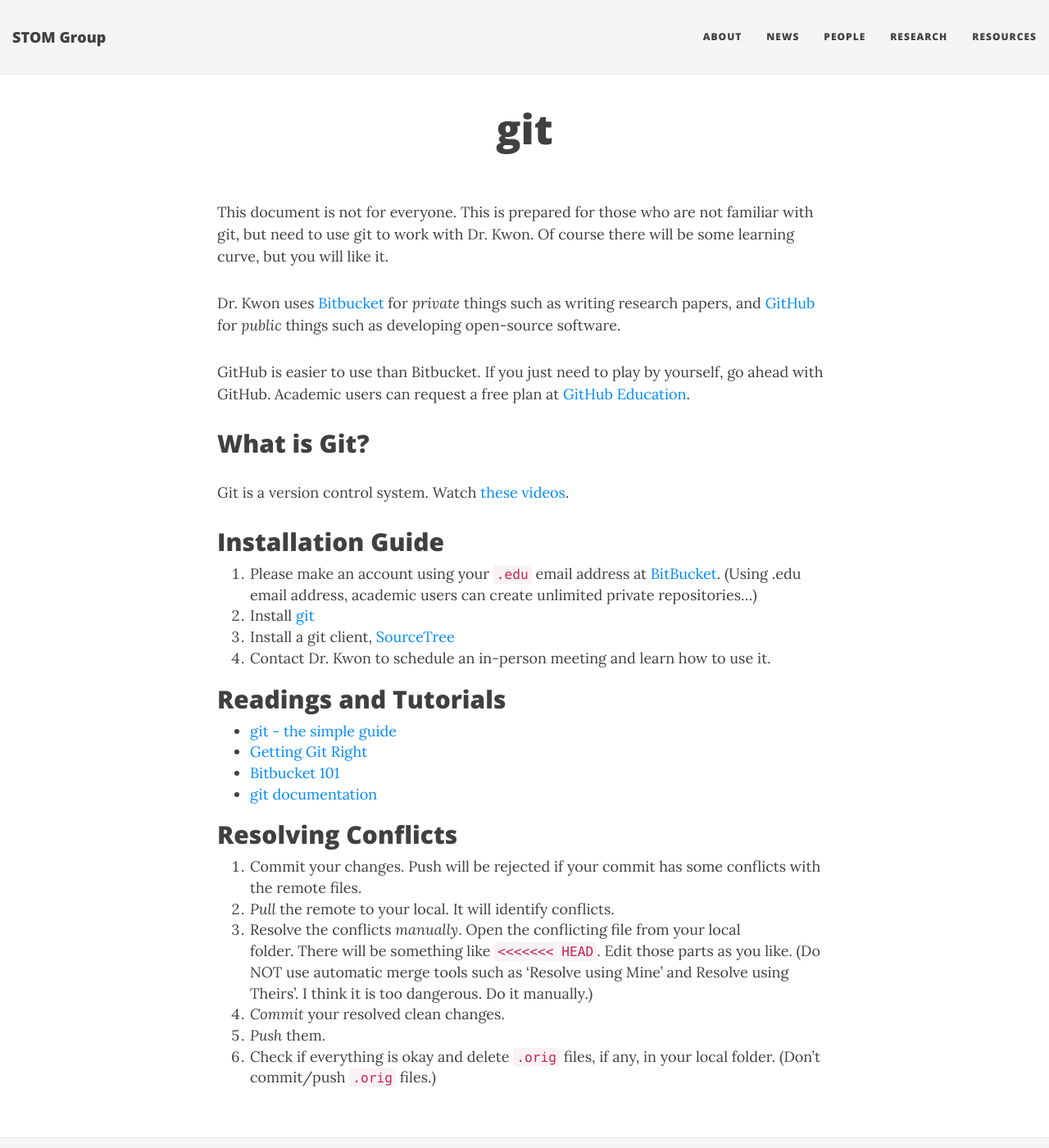
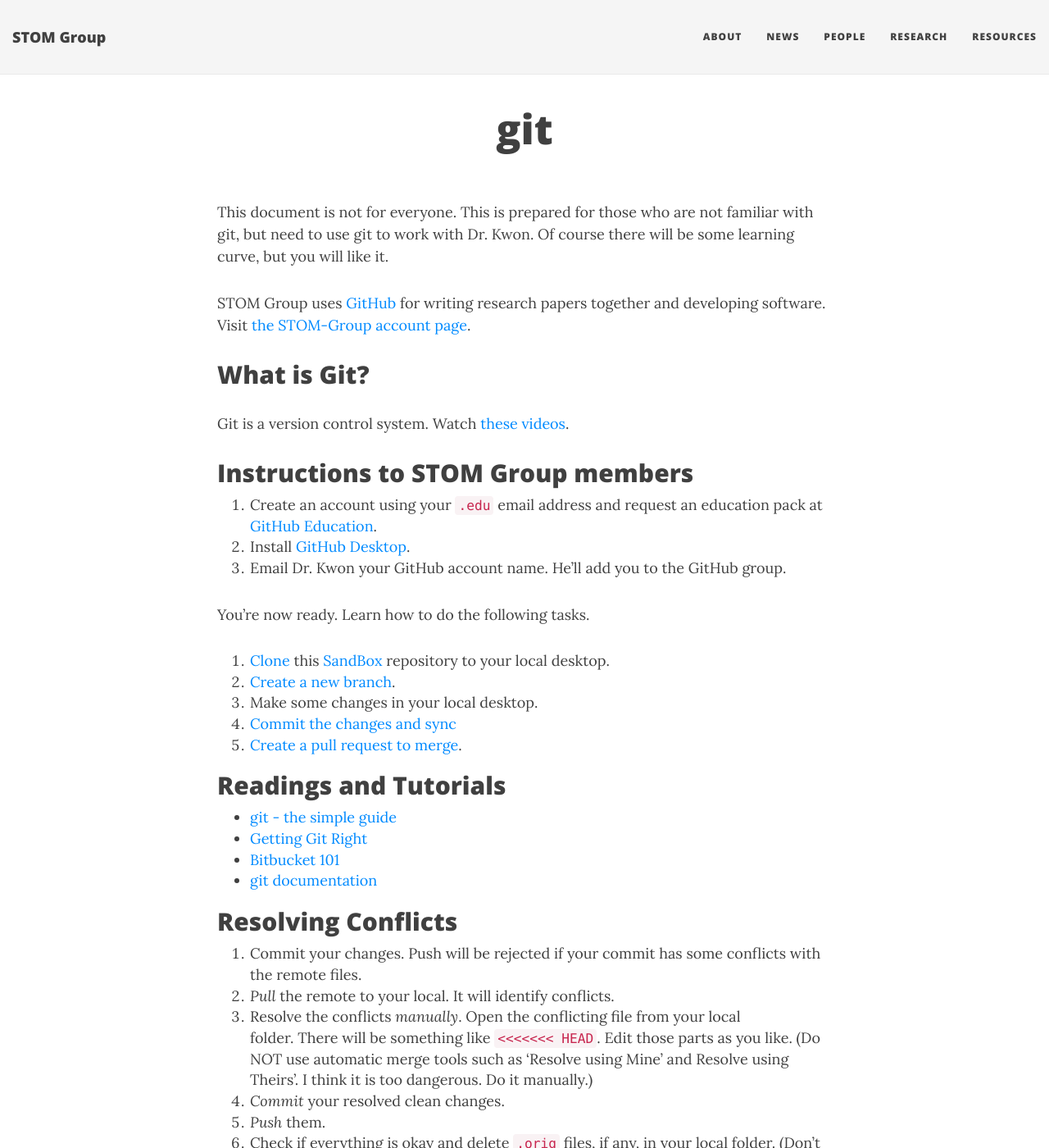
Before and after one commit to STOM-Group/stom.chkwon.net, a Jekyll site: the page built from resources/git.md, in a window 1280 px wide and 1400 px high. Shown: the whole window at 82% size. Built offline with Jekyll 4.4.1, drawn with Linux system fonts in a browser that asks for light colours; nearby versions of some CDN libraries; comment, search, counter and statistics services are not loaded.

Commit message:
new instructions for GitHub

```diff
--- a/resources/git.md
+++ b/resources/git.md
@@ -7,23 +7,24 @@
 
 This document is not for everyone. This is prepared for those who are not familiar with git, but need to use git to work with Dr. Kwon. Of course there will be some learning curve, but you will like it.
 
-Dr. Kwon uses <a href="http://bitbucket.org" target="_blank">Bitbucket</a> for <em>private</em> things such as writing research papers, and <a href="http://github.com" target="_blank">GitHub</a> for <em>public</em> things such as developing open-source software.
-
-GitHub is easier to use than Bitbucket. If you just need to play by yourself, go ahead with GitHub. Academic users can request a free plan at <a href="https://education.github.com/discount_requests/new" target="_blank">GitHub Education</a>.
+STOM Group uses [GitHub](https://github.com) for writing research papers together and developing software. Visit [the STOM-Group account page](https://github.com/STOM-Group).
 
 ## What is Git?
-Git is a version control system. Watch <a href="http://git-scm.com/videos" target="_blank">these videos</a>.
+Git is a version control system. Watch [these videos](http://git-scm.com/videos).
 
-## Installation Guide
-1. Please make an account using your `.edu` email address at <a href="https://bitbucket.org" target="_blank">BitBucket</a>.
-(Using .edu email address, academic users can create unlimited private repositories…)
-2. Install <a href="https://confluence.atlassian.com/display/BITBUCKET/Set+up+Git" target="_blank">git</a>
-3. Install a git client, <a href="http://www.sourcetreeapp.com" target="_blank">SourceTree</a>
-4. Contact Dr. Kwon to schedule an in-person meeting and learn how to use it.
+## Instructions to STOM Group members
+1. Create an account using your `.edu` email address and request an education pack at [GitHub Education](https://education.github.com/).
+2. Install [GitHub Desktop](https://desktop.github.com).
+3. Email Dr. Kwon your GitHub account name. He'll add you to the GitHub group.
 
-<!-- 4. Install a `diff`/`merge` program:
-	- Windows: <a href="http://www.sourcegear.com/diffmerge/" target="_blank">DiffMerge</a>
-	- Mac OS X: <a href="http://www.sourcegear.com/diffmerge/" target="_blank">DiffMerge</a> or FileMerge (part of <a href="https://developer.apple.com/xcode/" target="_blank">Xcode</a>) -->
+You're now ready. Learn how to do the following tasks.
+
+1. [Clone](https://help.github.com/desktop/guides/contributing/cloning-a-repository-from-github-desktop/) this [SandBox](https://github.com/STOM-Group/SandBox) repository to your local desktop.
+2. [Create a new branch](https://help.github.com/desktop/guides/contributing/creating-a-branch-for-your-work/).
+3. Make some changes in your local desktop.
+4. [Commit the changes and sync](https://help.github.com/desktop/guides/contributing/committing-and-reviewing-changes-to-your-project/)
+5. [Create a pull request to merge](https://help.github.com/desktop/guides/contributing/sending-a-pull-request/).
+
 
 ## Readings and Tutorials
 - <a href="https://rogerdudler.github.io/git-guide/index.html" target="_blank">git - the simple guide</a>
```
